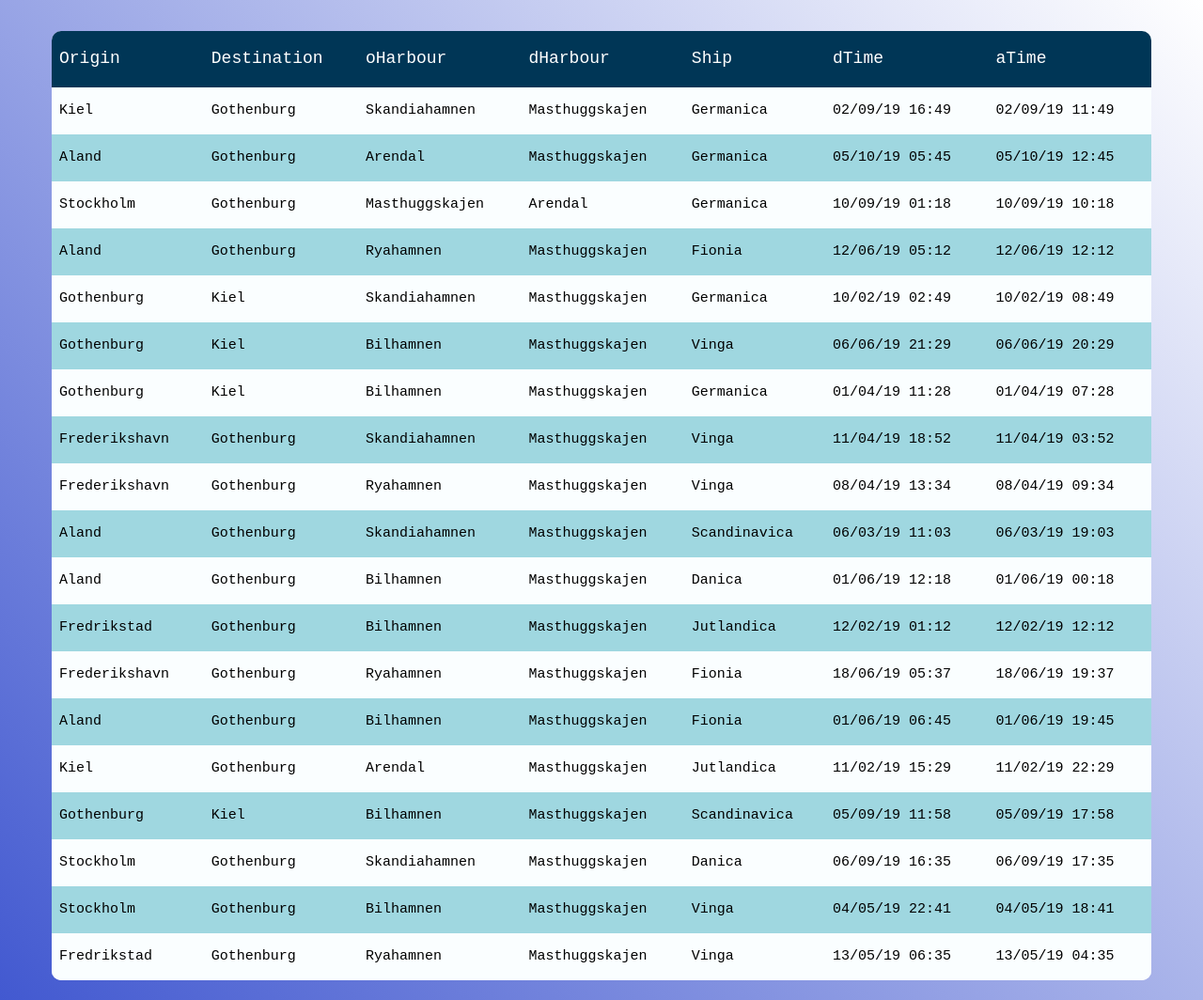
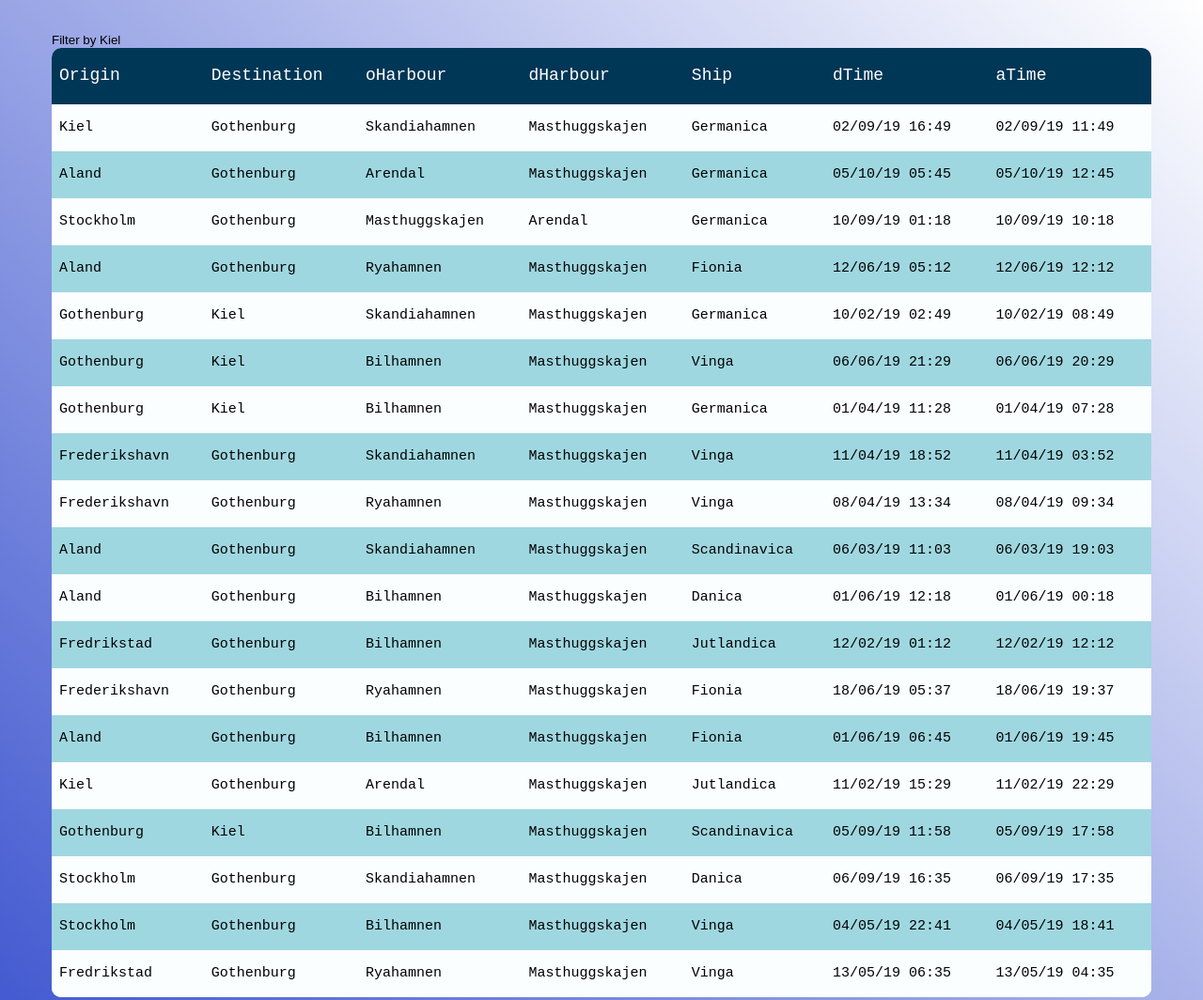
Before and after one commit to MaxPetersson/DAT257-Agile, a plain HTML site: page Development/index.html in a window 1280 px wide. Shown: the top 1064 px of the page at 94% size. Drawn offline with Linux system fonts and the light colour scheme.

Commit message:
Working solution

```diff
--- a/Development/index.html
+++ b/Development/index.html
@@ -1,18 +1,24 @@
 <!DOCTYPE html>
 <html lang="en">
+
 <head>
 	<title>Table V01</title>
 	<meta charset="UTF-8">
 	<link rel="stylesheet" type="text/css" href="css/main.css">
 </head>
+
 <body>
 	<div class="container-table100">
 		<div class="wrap-table100">
 			<div class="table100">
+				<!-- Button used for filter by, in this case, Kiel and display them -->
+				<button onclick="filterCity('Kiel');">Filter by Kiel</button>
 				<table id="shipTable"></table>
+
 			</div>
 		</div>
 	</div>
 	<script src="js/main.js"></script>
 </body>
+
 </html>
--- a/Development/js/main.js
+++ b/Development/js/main.js
@@ -18,6 +18,24 @@ var mockupEntries = [{"Origin": "Kiel", "Destination": "Gothenburg", "oHarbour":
     {"Origin": "Stockholm", "Destination": "Gothenburg", "oHarbour": "Skandiahamnen", "dHarbour": "Masthuggskajen", "Ship": "Danica", "dTime": "06/09/19 16:35", "aTime": "06/09/19 17:35"},
     {"Origin": "Stockholm", "Destination": "Gothenburg", "oHarbour": "Bilhamnen", "dHarbour": "Masthuggskajen", "Ship": "Vinga", "dTime": "04/05/19 22:41", "aTime": "04/05/19 18:41"},
     {"Origin": "Fredrikstad", "Destination": "Gothenburg", "oHarbour": "Ryahamnen", "dHarbour": "Masthuggskajen", "Ship": "Vinga", "dTime": "13/05/19 06:35", "aTime": "13/05/19 04:35"}]
+
+/**
+ * @param {*} city Use this function to get a new display with every row related to searched city.
+ */
+function filterCity(city){
+    // Remove current shipTable content
+    document.getElementById("shipTable").innerHTML = "";
+
+    var sortedCities = [];
+    mockupEntries.forEach(row => {
+        if(row.Origin == city || row.Destination == city)
+        sortedCities.push(row);
+    });
+
+    // Apply new content
+    generateTable(table, sortedCities);
+    generateTableHead(table, data);
+}
 
 function generateTableHead(table, data) {
     let thead = table.createTHead();
```
